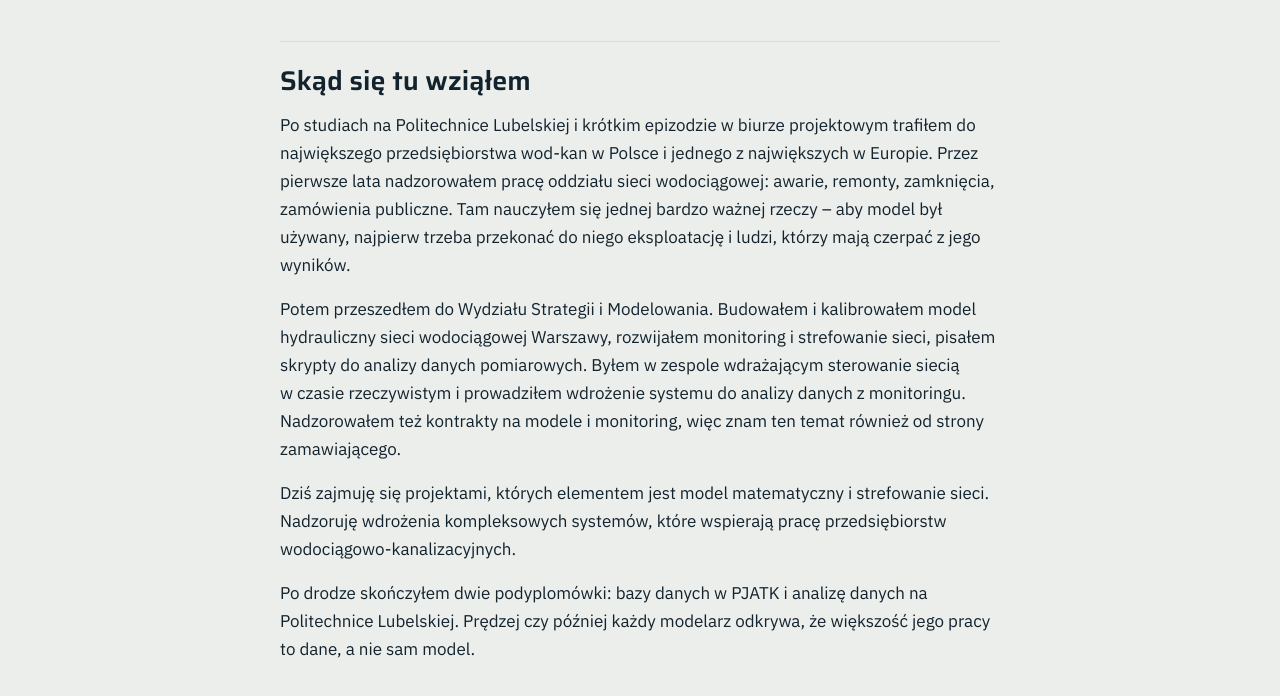
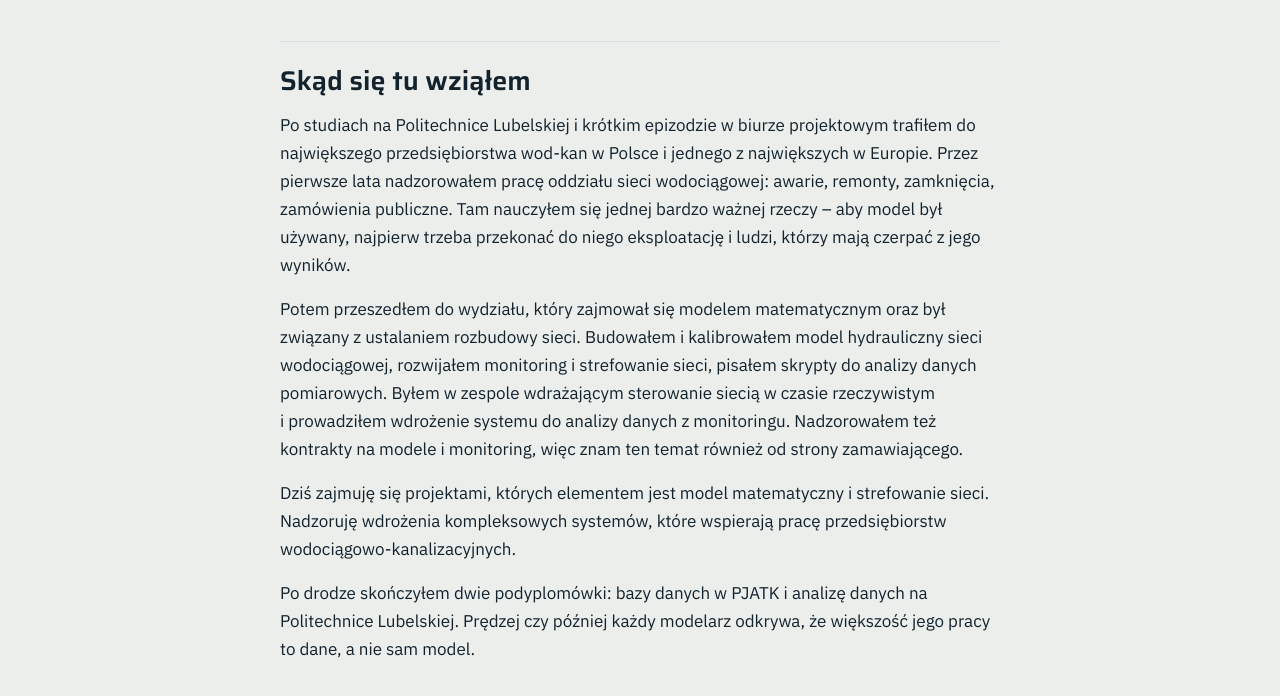
Before and after one commit to mikolajjaczynski-dev/praktykasieci.pl, a plain HTML site: page o-mnie/index.html in a window 1280 px wide. Shown: the part 368-1064 px from the top of the page. Drawn offline with Linux system fonts and the light colour scheme.

Commit message:
O mnie: opis wydziału, bez nazwy miasta
Co-Authored-By: Claude Opus 5.5 <noreply@anthropic.com>
Claude-Session: https://claude.ai/code/session_011JJiDm7D7wNy6ahWwvoA8Q

```diff
--- a/o-mnie/index.html
+++ b/o-mnie/index.html
@@ -186,7 +186,7 @@ a.marka{color:inherit;text-decoration:none}
 
     <h2>Skąd się tu wziąłem</h2>
     <p>Po studiach na Politechnice Lubelskiej i&nbsp;krótkim epizodzie w&nbsp;biurze projektowym trafiłem do największego przedsiębiorstwa wod-kan w&nbsp;Polsce i&nbsp;jednego z&nbsp;największych w&nbsp;Europie. Przez pierwsze lata nadzorowałem pracę oddziału sieci wodociągowej: awarie, remonty, zamknięcia, zamówienia publiczne. Tam nauczyłem się jednej bardzo ważnej rzeczy – aby model był używany, najpierw trzeba przekonać do niego eksploatację i&nbsp;ludzi, którzy mają czerpać z&nbsp;jego wyników.</p>
-    <p>Potem przeszedłem do Wydziału Strategii i&nbsp;Modelowania. Budowałem i&nbsp;kalibrowałem model hydrauliczny sieci wodociągowej Warszawy, rozwijałem monitoring i&nbsp;strefowanie sieci, pisałem skrypty do analizy danych pomiarowych. Byłem w&nbsp;zespole wdrażającym sterowanie siecią w&nbsp;czasie rzeczywistym i&nbsp;prowadziłem wdrożenie systemu do analizy danych z&nbsp;monitoringu. Nadzorowałem też kontrakty na modele i&nbsp;monitoring, więc znam ten temat również od strony zamawiającego.</p>
+    <p>Potem przeszedłem do wydziału, który zajmował się modelem matematycznym oraz był związany z&nbsp;ustalaniem rozbudowy sieci. Budowałem i&nbsp;kalibrowałem model hydrauliczny sieci wodociągowej, rozwijałem monitoring i&nbsp;strefowanie sieci, pisałem skrypty do analizy danych pomiarowych. Byłem w&nbsp;zespole wdrażającym sterowanie siecią w&nbsp;czasie rzeczywistym i&nbsp;prowadziłem wdrożenie systemu do analizy danych z&nbsp;monitoringu. Nadzorowałem też kontrakty na modele i&nbsp;monitoring, więc znam ten temat również od strony zamawiającego.</p>
     <p>Dziś zajmuję się projektami, których elementem jest model matematyczny i&nbsp;strefowanie sieci. Nadzoruję wdrożenia kompleksowych systemów, które wspierają pracę przedsiębiorstw wodociągowo-kanalizacyjnych.</p>
     <p>Po drodze skończyłem dwie podyplomówki: bazy danych w&nbsp;PJATK i&nbsp;analizę danych na Politechnice Lubelskiej. Prędzej czy później każdy modelarz odkrywa, że większość jego pracy to dane, a&nbsp;nie sam model.</p>
 
```
